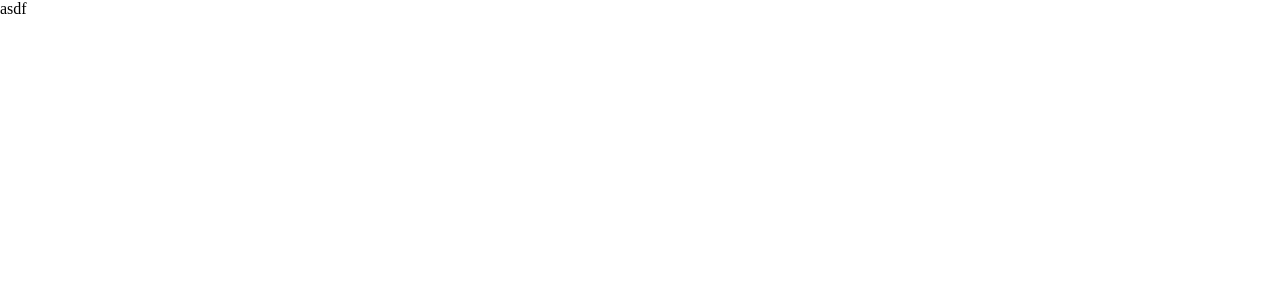
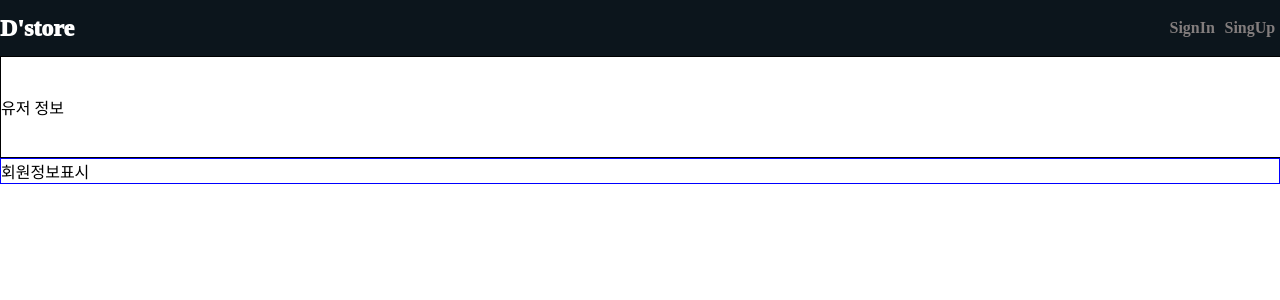
Before and after one commit to D-Store/D-store-practice, a React (Create React App) app: page /admin/main in a window 1280 px wide. Shown: the top 300 px of the page. Built offline with nearby package versions, Linux system fonts and the light colour scheme.

Commit message:
[ADD]Admin css

```diff
--- /dev/null
+++ b/src/components/Admin/AdminMain.css
@@ -0,0 +1,15 @@
+.admin-main-form {
+    height: 93vh;
+}
+
+.admin-main-title {
+    border: 1px solid black;
+    width: 100%;
+    height: 100px;
+    display: flex;
+    align-items: center;
+}
+
+.admin-main-text{
+    border: 1px solid blue;
+}
--- a/src/components/Admin/AdminMain.jsx
+++ b/src/components/Admin/AdminMain.jsx
@@ -1,9 +1,15 @@
 import React from 'react'
+import './AdminMain.css'
 
 const AdminMain = () => {
     return(
-        <div>
-            asdf
+        <div className="admin-main-form">
+            <div className="admin-main-title">
+                    유저 정보
+            </div>
+            <div className="admin-main-text">
+                회원정보표시
+            </div>
         </div>
     )
 }
--- a/src/containers/Admin/AdminMainContainer.jsx
+++ b/src/containers/Admin/AdminMainContainer.jsx
@@ -1,9 +1,13 @@
 import React from 'react'
 import AdminMain from '../../components/Admin/AdminMain';
+import Header from '../../components/common/Header/Header'
 
 const AdminMainContainer = () => {
     return(
+        <>
+        <Header />
         <AdminMain />
+        </>
     )
 }
 
```
